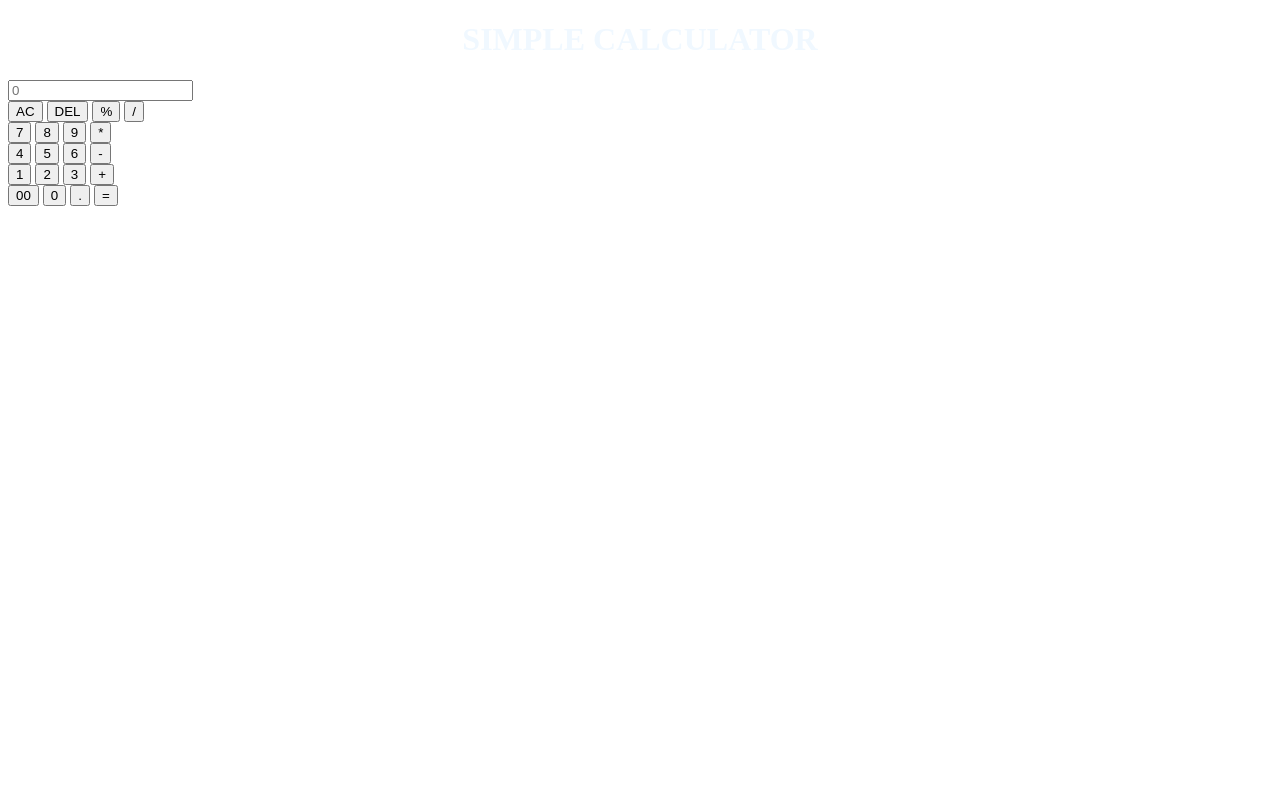
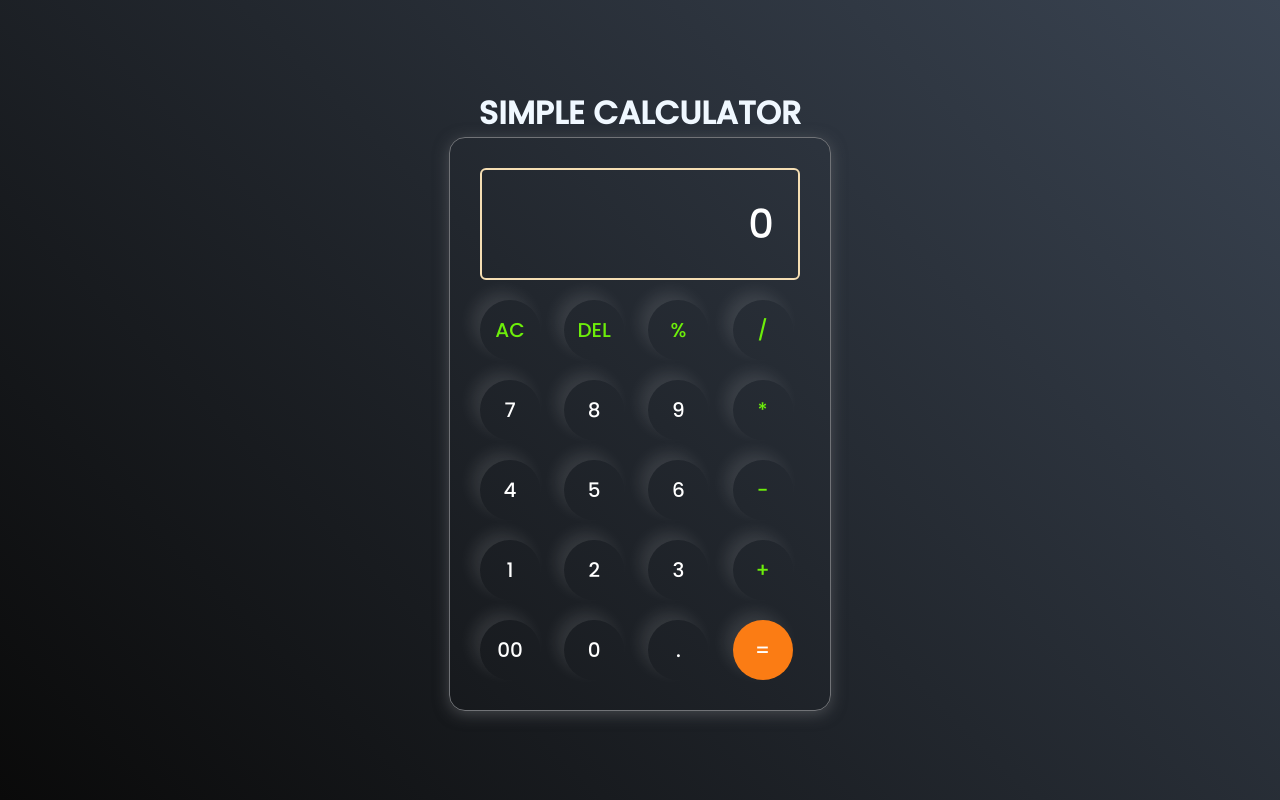
Before and after one commit to aruns200108/calculator, a plain HTML site: page index.html in a window 1280 px wide. Drawn offline with Linux system fonts and the light colour scheme.

Commit message:
Update calculator.css

```diff
--- a/calculator.css
+++ b/calculator.css
@@ -1,6 +1,70 @@
-.nopadding{
-    padding: 0px;
+@import url('https://fonts.googleapis.com/css2?family=Poppins:wght@500&display=swap');
+
+*{
+    margin: 0;
+    padding: 0;
+    box-sizing: border-box;
+    font-family: 'Poppins', sans-serif;
 }
-.btn_font{
-    font-size: 30px;
+
+body{
+    width: 100%;
+    height: 100vh;
+    display: flex;
+    justify-content: center;
+    align-items: center;
+    background: linear-gradient(45deg, #0a0a0a, #3a4452);
 }
+
+.calculator{
+    border: 1px solid #717377;
+    padding: 20px;
+    border-radius: 16px;
+    background: transparent;
+    box-shadow: 0px 3px 15px rgba(113, 115, 119, 0.5);
+
+}
+
+input{
+    width: 320px;
+    border: none;
+    padding: 24px;
+    margin: 10px;
+    background: transparent;
+    box-shadow: 0px 3px 15px rgbs(84, 84, 84, 0.1);
+    font-size: 40px;
+    text-align: right;
+    cursor: pointer;
+    color: #ffffff;
+    border: 2px wheat solid;
+    border-radius: 6px;
+}
+
+input::placeholder{
+    color: #ffffff;
+}
+
+button{
+    border: none;
+    width: 60px;
+    height: 60px;
+    margin: 10px;
+    border-radius: 50%;
+    background: transparent;
+    color: #ffffff;
+    font-size: 20px;
+    box-shadow: -8px -8px 15px rgba(255, 255, 255, 0.1);
+    cursor: pointer;
+
+}
+button:hover{
+    background: #eeeeee5e;
+}
+
+.equalBtn{
+    background-color: #fb7c14;
+}
+
+.operator{
+    color: #6dee0a;
+}
```
